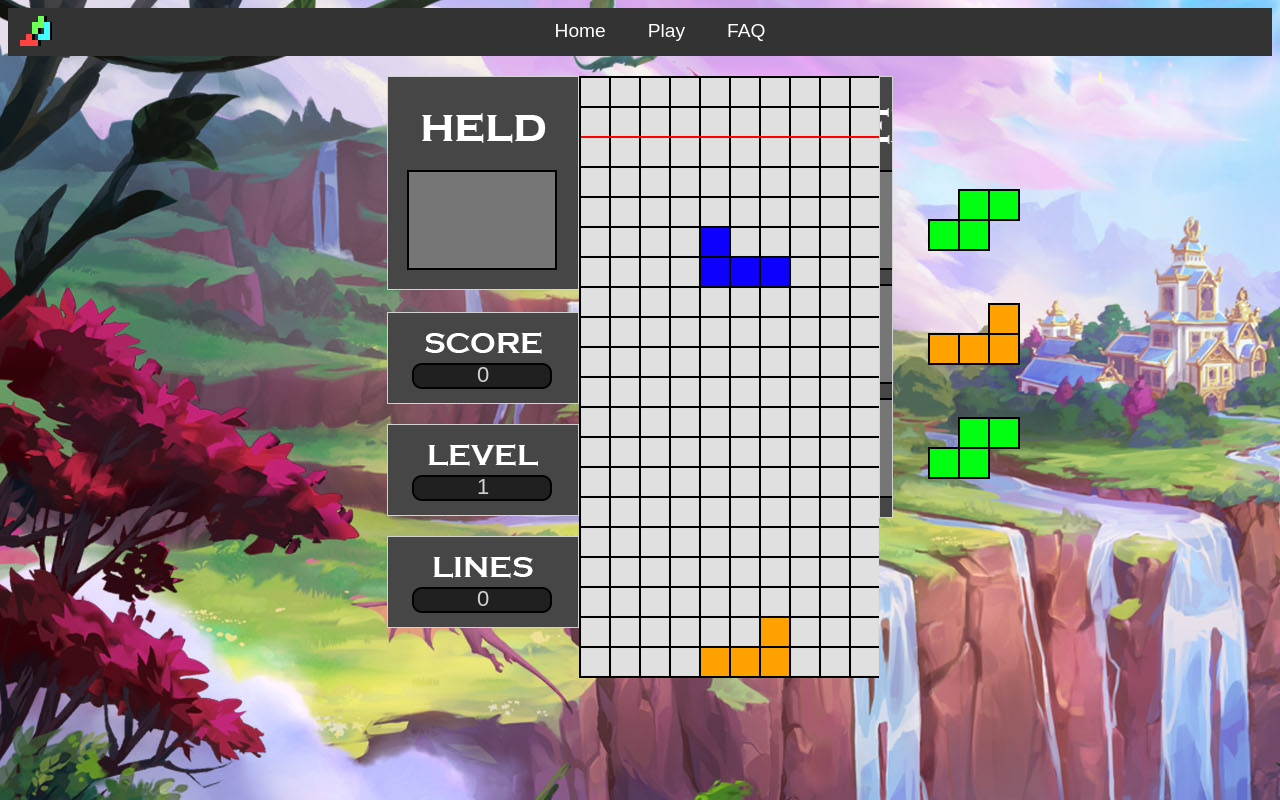
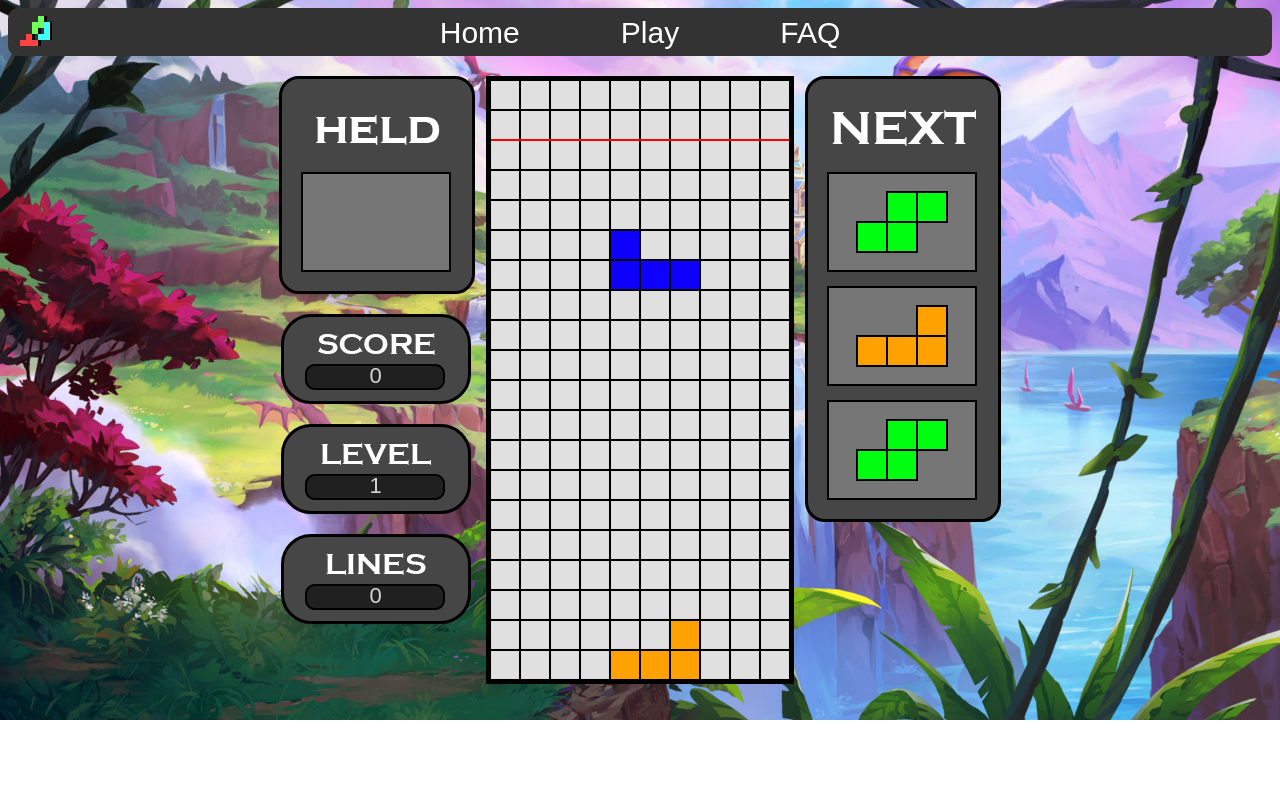
Before and after one commit to MatthewWood-Github/GameWebsite, a PHP site: page /tetris.php in a window 1280 px wide. Run offline with PHP 8.4, Linux system fonts and the light colour scheme.

Commit message:
Cosmetic Updates

```diff
--- a/Tetris/default.css
+++ b/Tetris/default.css
@@ -1,16 +1,24 @@
 body {
     background-image: url("Assets/background.jpg");
+    background-repeat: no-repeat;
+    background-size: cover;
 }
 
 ul {
-    height: 100%;
-    margin: 0px;
+    height: 90%;
+    padding: 2px;
+    border: 0px;
+    margin: auto;
 }
 
 li {
+    width: auto;
+    height: auto;
+    padding-left: 10px;
+    padding-right: 10px;
     display: block;
     text-align: justify;
-    font-size: larger;
+    font-size: 30px;
     line-height: 45px;
 }
 
@@ -25,17 +33,17 @@
     width: 100%;
     color: white;
     background-color: #333333;
+    border-radius: 10px;
     font-family: "Copperplate", fantasy;
 }
 
 .centerNavbarElements {
     height: 100%;
-    width: 50%;
+    width: 40%;
     margin: auto;
 }
 
 .center {
-    width: 40%;
     display: flex;
     justify-content: space-around;
     margin: auto;
@@ -50,6 +58,7 @@
     width: 302px;
     height: 602px;
     position: relative;
+    border: 3px solid black;
 
     display: grid;
     grid-template-columns: repeat(10, 30px);
@@ -57,16 +66,17 @@
 }
 
 .queue {
-    color: lightgrey;
+    width: 180px;
+    height: 430px;
+
     text-align: center;
     padding: 5px;
-    border: 1px solid lightgrey;
-    z-index: 9;
+    border: 3px solid black;
+    border-radius: 20px;
+    position: relative;
+
     background-image: url("Assets/queue/queue.png");
-    width: 180px;
-    height: 430px;
     background-position: center;
-    position: relative;
 }
 
 .held {
@@ -74,7 +84,8 @@
     text-align: center;
     font-size: 50px;
     padding: 5px;
-    border: 1px solid lightgrey;
+    border: 3px solid black;
+    border-radius: 20px;
 
     background-image: url("Assets/queue/held.png");
     width: 180px;
@@ -86,8 +97,9 @@
     color: lightgrey;
     text-align: center;
     font-size: 50px;
-    padding: 5px;
-    border: 1px solid lightgrey;
+    padding: 2px;
+    border: 3px solid black;
+    border-radius: 30px;
 
     width: 180px;
     height: 80px;
@@ -105,19 +117,26 @@
     height: 68px;
     position: absolute;
     z-index: 10;
+
+    top: 319px;
+    left: 42px;
+
     padding: 0px;
     margin: 0px;
     border: 0px;
-    top: 319px;
-    left: 42px;
+
+    box-shadow: 5px 5px;
 }
 
 .overlay {
-    z-index: 9;
     position: absolute;
     background-image: url("Assets/tetris-grid-overlay.png");
     height: 602px;
     width: 302px;
+
+    padding: 0px;
+    margin: 0px;
+
 }
 
 .pieceIcon {
--- a/Tetris/tetris-logic.js
+++ b/Tetris/tetris-logic.js
@@ -297,7 +297,6 @@
         previousHeld = temp;
         currentPiece = new Piece(startCoords[0], startCoords[1], held.typeRef);
         held = temp;
-        console.log(previousHeld);
     }
 
     held.blocks = [];
@@ -309,7 +308,7 @@
     pieceIcon.setAttribute("src", `Assets/queue/${icon}.png`);
     pieceIcon.setAttribute("alt", "piece");
     pieceIcon.style.position = "absolute";
-    pieceIcon.style.marginTop = "-457px";
+    pieceIcon.style.marginTop = "-452px";
     pieceIcon.style.marginLeft = "-76px";
     heldDiv.appendChild(pieceIcon);
 }
@@ -358,7 +357,7 @@
     grid.appendChild(overlay);
 
     let restartButton = document.createElement('button');
-    restartButton.innerHTML = "<img src='Assets/retry-button.png' style='box-shadow: 5px 5px;' onclick='window.location.reload()'>";
+    restartButton.innerHTML = "<img src='Assets/retry-button.png' onclick='window.location.reload()'>";
     restartButton.className = "restart-button";
     grid.appendChild(restartButton);
 }
@@ -527,12 +526,12 @@
 }
 
 var board = createBoard(10,20);
-var blockWidth = 30;
-var startCoords = [4,0]
+const blockWidth = 30;
+const startCoords = [4,0]
 
-var queue = document.getElementById("queue");
+const queue = document.getElementById("queue");
 var pieceQueue = [];
-var queueSlots = [
+const queueSlots = [
     ["19px","93px"],
     ["19px","207px"],
     ["19px","321px"]
@@ -571,9 +570,9 @@
 var previousHeld;
 var pieceIcon = undefined;
 
-scoreDiv = document.getElementById("score");
-levelDiv = document.getElementById("level");
-linesDiv = document.getElementById("lines");
+const scoreDiv = document.getElementById("score");
+const levelDiv = document.getElementById("level");
+const linesDiv = document.getElementById("lines");
 
 function updateLevels()
 {
--- a/Tetris/tetris.php
+++ b/Tetris/tetris.php
@@ -8,7 +8,7 @@
     </head>
     <body>
         <nav class="navbar">
-            <img src="favicon.png" alt="favicon" width="32", height="32" style="float: left; margin-left: 12px; margin-top: 6px">
+        <img src="favicon.png" alt="favicon" width="32", height="32" style="float: left; margin-left: 12px; margin-top: 6px;">
             <div class="centerNavbarElements">
                 <ul class="center">
                     <li> <a href="index.php"> Home </a> </li>
@@ -18,7 +18,7 @@
             <div>
         </nav>
 
-        <div class="center" style="margin-top: 20px;">
+        <div class="center" style="margin-top: 20px; width: 734px;">
             <div class="held" id="held">
                 <div class="small-box" id="score" style="margin-top: 230px; margin-left: -6px; background-image: url('Assets/queue/score.png');">
                     <p class="score-text"> </p>
```
Also changed, not shown: Tetris/Assets/retry-button.png.
